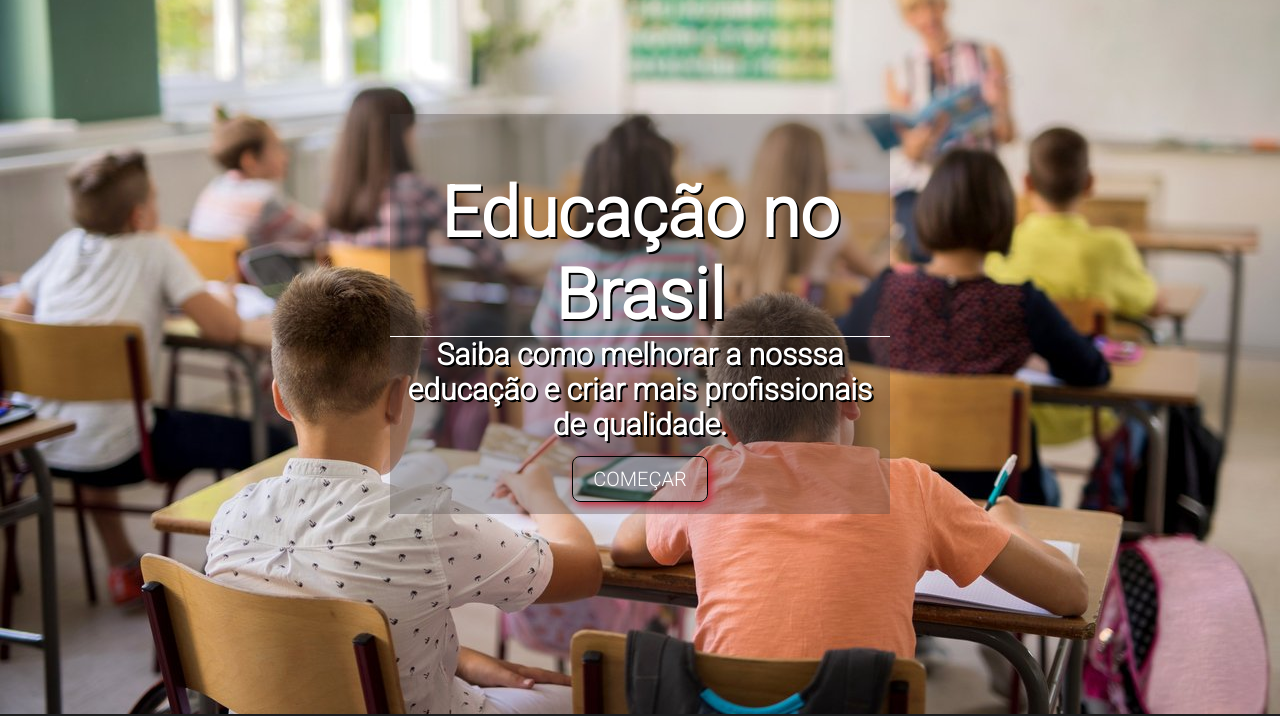
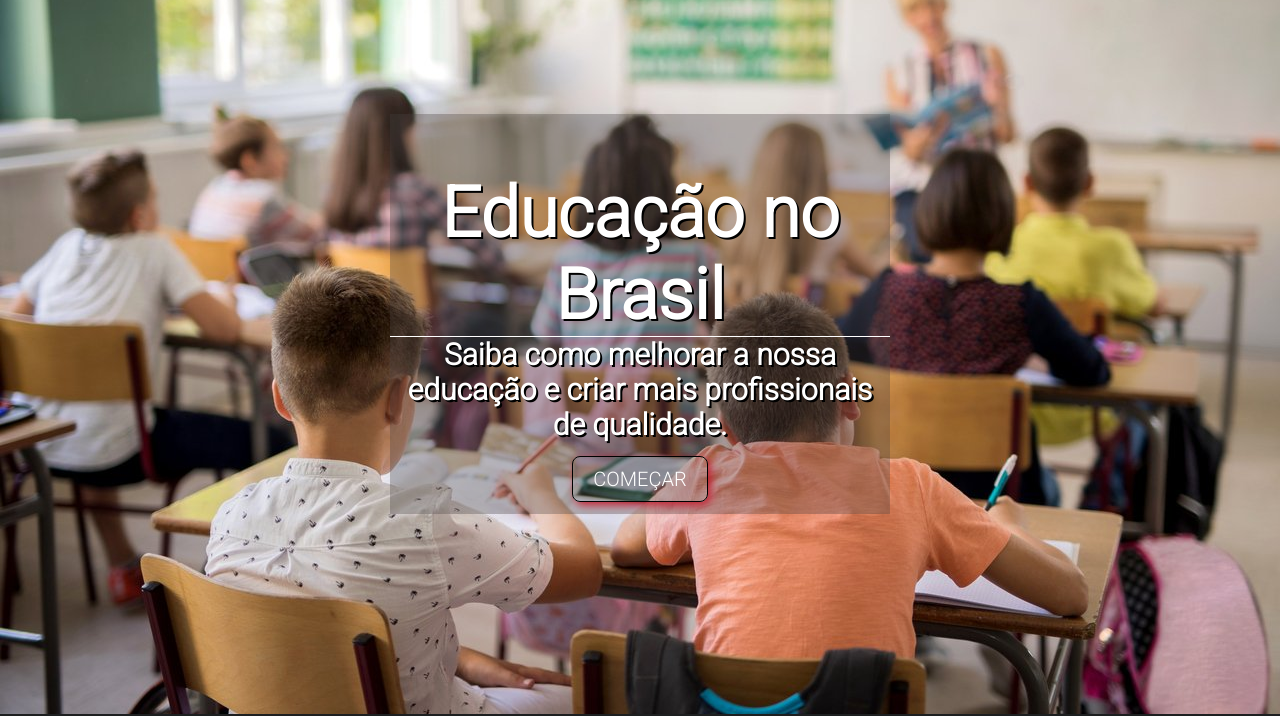
Before and after one commit to LuisFilipe16/LUIS, a plain HTML site: page index.html in a window 1280 px wide. Shown: the part 86-802 px from the top of the page. Drawn offline with Linux system fonts and the light colour scheme.

Commit message:
correção

```diff
--- a/index.html
+++ b/index.html
@@ -36,7 +36,7 @@
 
             <h1>Educação no Brasil</h1>
             <h2>
-                Saiba como melhorar a nosssa educação e criar
+                Saiba como melhorar a nossa educação e criar
                 mais profissionais de qualidade.
             </h2>
 
```
